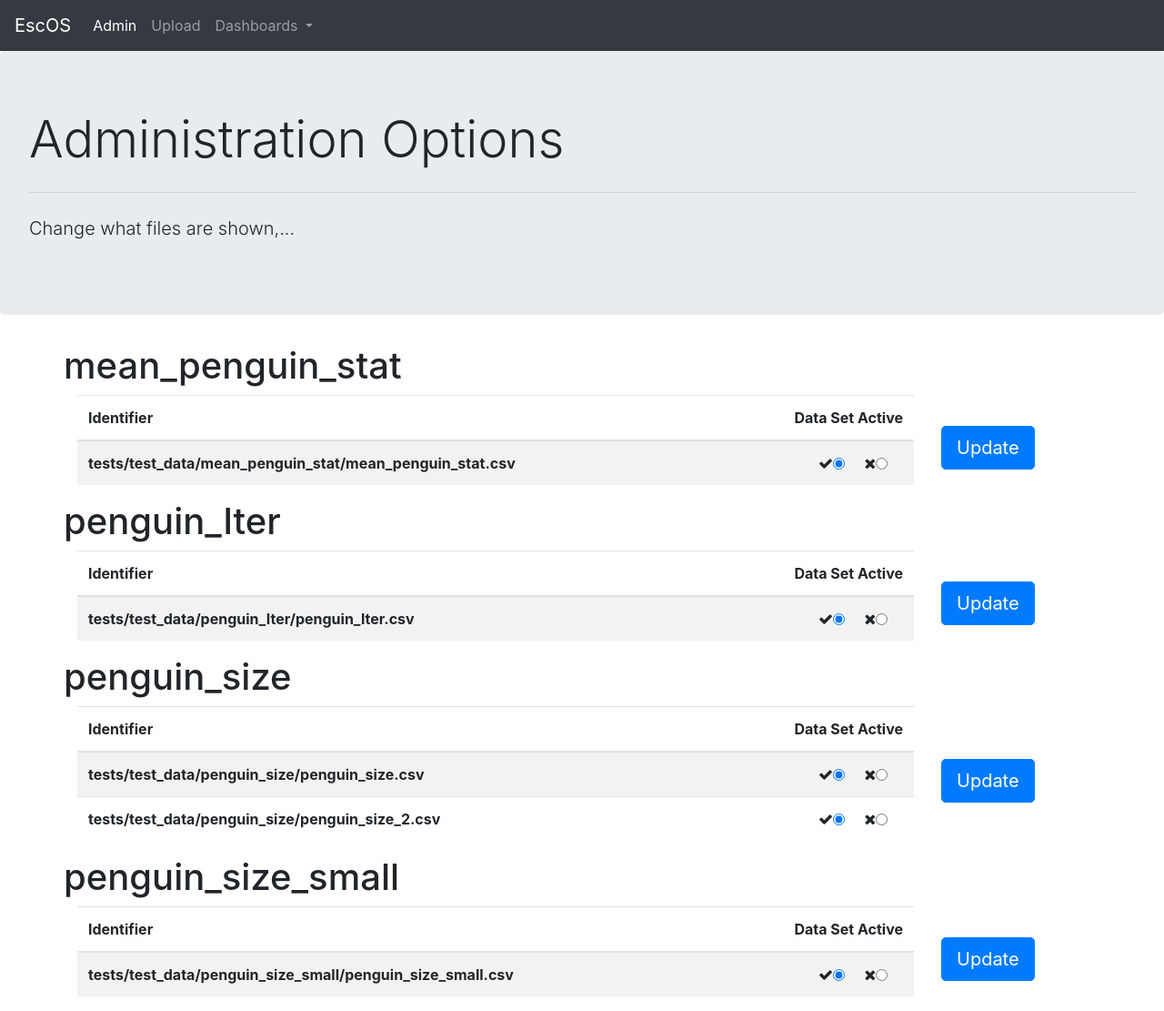
After one commit to twosixlabs/escalation_demo, a Flask app: page /admin in a window 1280 px wide. The commit adds this page. Shown: the whole page at 91% size. Run offline with Flask 2, Linux system fonts and the light colour scheme; some libraries are stand-ins or nearby versions.

Commit message:
added choice of files

```diff
--- a/escalation/app.py
+++ b/escalation/app.py
@@ -25,6 +25,9 @@ def create_app():
     from views.file_upload import upload_blueprint
 
     app.register_blueprint(upload_blueprint)
+    from views.admin import admin_blueprint
+
+    app.register_blueprint(admin_blueprint)
 
     return app
 
@@ -55,14 +58,14 @@ def configure_app(app, config_dict):
 
     app.config.data_handler = data_backend_class
     app.config.data_backend_writer = data_backend_writer
-    app.config.active_data_source_filters = []
+    app.config.active_data_source_filters = {}
     return app
 
 
 if __name__ == "__main__":
     # config_file_path = "tests/test_data/test_sql_app_config.json"
-    # config_file_path = "tests/test_data/test_app_local_handler_config.json"
-    config_file_path = "../yeast_states_app/yeast_states_config.json"
+    config_file_path = "tests/test_data/test_app_local_handler_config.json"
+    # config_file_path = "../yeast_states_app/yeast_states_config.json"
 
     with open(config_file_path, "r") as config_file:
         config_dict = json.load(config_file)
--- a/escalation/static/post_to_server.js
+++ b/escalation/static/post_to_server.js
@@ -1,5 +1,6 @@
-function post_to_server(plot_index) {
+function post_to_server(id_on_web_page) {
     //This allows the web page to focus where the plot was updated instead of starting at the top of the web page
-   $('#form_'.concat(plot_index)).attr('action','#graphic_'.concat(plot_index))
-  $('#form_'.concat(plot_index)).submit();
+    console.log(id_on_web_page)
+   $('#form_'.concat(id_on_web_page)).attr('action','#'.concat(id_on_web_page))
+  $('#form_'.concat(id_on_web_page)).submit();
 }
--- /dev/null
+++ b/escalation/templates/admin.html
@@ -0,0 +1,62 @@
+{% extends 'base.html' %}
+
+
+
+
+{% block content %}
+<div class="jumbotron">
+    <h1 class="display-4">Administration Options</h1>
+    <hr class="my-4">
+    <p class="lead">Change what files are shown,...</p>
+</div>
+
+<div class="container">
+    {% for data_source, identifiers in data_source_dict.items() %}
+        <form method="post" id={{
+    "form_" ~ data_source }}>
+    <input type="hidden" name="data_sources" value={{ data_source }}>
+    </form>
+    <div class="row" id={{ data_source }}>
+        <h1>{{ data_source }} </h1>
+    </div>
+    <div class="row">
+    <div class="col-10">
+        <table class="table table-striped">
+          <thead>
+            <tr>
+              <th scope="col">Identifier</th>
+              <th scope="col" class="text-right">Data Set Active</th>
+            </tr>
+          </thead>
+      <tbody>
+      {% for identifier in identifiers %}
+        <tr>
+          <th scope="row">{{ identifier }}</th>
+          <td class="text-right">
+              {%  set identifier_active = identifier in data_source_active_dict[data_source] %}
+              <div class="form-check form-check-inline">
+                <label class="form-check-label" for={{ data_source~"_"~identifier~"_active" }}><i class="fa fa-check" aria-hidden="true"></i></label>
+                <input class="form-check-input" type="radio" name={{ identifier }} id={{ data_source~"_"~identifier~"_active" }} value='active' form={{ "form_" ~ data_source }} {% if identifier_active %} checked>{% else %} > {% endif %}
+
+            </div>
+            <div class="form-check form-check-inline">
+
+                <label class="form-check-label" for={{ data_source~"_"~identifier~"_inactive" }}><i class="fa fa-times" aria-hidden="true"></i></label>
+                <input class="form-check-input" type="radio" name={{ identifier }} id={{ data_source~"_"~identifier~"_inactive" }} value='inactive' form={{ "form_" ~ data_source }} {% if identifier_active %} >{% else %} checked> {% endif %}
+            </div>
+          </td>
+        </tr>
+      {% endfor %}
+      </tbody>
+    </table>
+    </div>
+    <div class="col-2 align-self-center">
+        <button type="button" class="btn btn-primary btn-lg" onclick=post_to_server('{{ data_source }}')>Update
+            </button>
+    </div>
+    </div>
+
+{% endfor %}
+</div>
+
+{% endblock %}
--- a/escalation/templates/base.html
+++ b/escalation/templates/base.html
@@ -31,13 +31,13 @@
 <body>
 
 <nav class="navbar sticky-top navbar-expand-lg navbar-dark bg-dark">
-  <a class="navbar-brand" href="#">EscOS</a>
+  <a class="navbar-brand" href="{{ url_for('dashboard.main_page') }}">EscOS</a>
 
     <ul class="navbar-nav mr-auto">
       <li class="nav-item {% if request.path=="/admin" %} active {% endif %}">
-        <a class="nav-link" href="#">Admin</a>
+        <a class="nav-link" href={{ url_for('admin.admin_page') }}>Admin</a>
       </li>
-      <li class="nav-item {% if request.path=="/upload" %} active {% endif %}">
+      <li class="nav-item {% if request.path==url_for('upload.submission_view') %} active {% endif %}">
         <a class="nav-link" href={{ url_for('upload.submission_view') }}>Upload</a>
       </li>
       <li class="nav-item dropdown {% if "/dashboard/" in request.path %} active {% endif %}">
@@ -45,9 +45,9 @@
           Dashboards
         </a>
         <div class="dropdown-menu" aria-labelledby="navbarDropdown">
-            {% for button in buttons %}
-        <a class="dropdown-item" href={{ url_for('dashboard.graphic_page', page_name=button['link']) }}>{{
-        button['button_label'] }}</a>
+            {% for dashboard_page in dashboard_pages %}
+        <a class="dropdown-item" href={{ url_for('dashboard.graphic_page', page_name=dashboard_page['link']) }}>{{
+        dashboard_page['button_label'] }}</a>
         {% endfor %}
         </div>
       </li>
--- a/escalation/templates/numerical_filter.html
+++ b/escalation/templates/numerical_filter.html
@@ -4,7 +4,7 @@
     {% for position in ['upper', 'lower'] %}
         <div class="input-group">
         <div class="input-group-prepend">
-    <select class="custom-select custom-select-sm" name={{ "selection_" ~ selector_index ~ "_" ~ position ~ "_operation" }}  form={{ "form_" ~ graphic_index }}>
+    <select class="custom-select custom-select-sm" name={{ "selection_" ~ selector_index ~ "_" ~ position ~ "_operation" }}  form={{ "form_" ~ "graphic_" ~ graphic_index }}>
       {% for col_name in selector['entries'] %}
         <option value={{ col_name }}
                   {% if col_name == selector['active_selector'][position]['operation'] %}selected> {% else %}> {% endif %} {{ col_name }}</option>
@@ -12,7 +12,7 @@
     </select>
    </div>
 
-    <input class="form-control form-control-sm" name={{ "selection_" ~ selector_index ~ "_" ~ position ~ "_value" }}  type="number" {{ "value="~selector['active_selector'][position]['value'] if selector['active_selector'][position]['value']}} form={{ "form_" ~ graphic_index }}>
+    <input class="form-control form-control-sm" name={{ "selection_" ~ selector_index ~ "_" ~ position ~ "_value" }}  type="number" {{ "value="~selector['active_selector'][position]['value'] if selector['active_selector'][position]['value']}} form={{ "form_" ~ "graphic_"~ graphic_index }}>
         </div>
         <!--{% if not loop.last %}<div class="row"><div class="col"><p class="text-center">and </p></div></div>{% endif %}-->
 {% endfor %}
--- a/escalation/templates/select_axis.html
+++ b/escalation/templates/select_axis.html
@@ -1,7 +1,7 @@
 {% set col=selector['column'] %}
 
 <h6>{{ col ~ " axis" }}</h6>
-    <select class="custom-select custom-select mb-3" name={{ "selection_" ~ selector_index }} id={{ col }} form={{ "form_" ~ graphic_index }}>
+    <select class="custom-select custom-select mb-3" name={{ "selection_" ~ selector_index }} id={{ col }} form={{ "form_" ~ "graphic_" ~ graphic_index }}>
     {% for col_name in selector['entries'] %}
   <option value={{ col_name }}
                   {% if col_name in selector['active_selector'] %}selected> {% else %}> {% endif %} {{ col_name }}</option>
--- a/escalation/templates/select_filter.html
+++ b/escalation/templates/select_filter.html
@@ -1,7 +1,7 @@
 {% set col=selector['column'] %}
 
 <h6>{{ col }}</h6>
-    <select class="custom-select" id={{ col }} name={{ "selection_" ~ selector_index }} form={{ "form_" ~ graphic_index }}
+    <select class="custom-select" id={{ col }} name={{ "selection_" ~ selector_index }} form={{ "form_" ~ "graphic_" ~ graphic_index }}
             {% if selector['options']['multiple'] %}  multiple size="3"> {% else %} > {% endif %}
     <option value="SHOW_ALL_ROW"> {{'All Rows'}}</option>
     {% for col_name in selector['entries'] %}
--- a/escalation/validate_schema.py
+++ b/escalation/validate_schema.py
@@ -30,7 +30,7 @@ def validate_config_data_references(config_dict):
         # handle code differently at two spots depending on whether we are dealing with file system or database
         csv_flag = config_dict[DATA_BACKEND] == LOCAL_CSV
         data_source_names = config_dict[DATA_SOURCES]
-
+        # data_backend_writer may be useful
         if csv_flag:
             from escalation.database.local_handler import LocalCSVDataInventory
 
--- /dev/null
+++ b/escalation/views/admin.py
@@ -0,0 +1,62 @@
+import copy
+
+from flask import current_app, render_template, Blueprint, request, jsonify, flash
+
+from controller import create_link_buttons_for_available_pages
+from utility.constants import (
+    INDEX_COLUMN,
+    UPLOAD_ID,
+    APP_CONFIG_JSON,
+    AVAILABLE_PAGES,
+    DATA_SOURCES,
+)
+
+ADMIN_HTML = "admin.html"
+INACTIVE = "inactive"
+ACTIVE = "active"
+admin_blueprint = Blueprint("admin", __name__)
+
+
+@admin_blueprint.route("/admin", methods=("GET",))
+def admin_page():
+    data_inventory = current_app.config.data_backend_writer
+    existing_data_sources = data_inventory.get_available_data_source()
+    data_sources = sorted(existing_data_sources)
+    data_source_dict = {
+        data_source: data_inventory.get_identifier_for_data_source(data_source)
+        for data_source in data_sources
+    }
+    data_source_active_dict = copy.deepcopy(data_source_dict)
+    data_source_active_dict.update(current_app.config.active_data_source_filters)
+    return render_template(
+        ADMIN_HTML,
+        data_source_dict=data_source_dict,
+        data_source_active_dict=data_source_active_dict,
+    )
+
+
+@admin_blueprint.route("/admin", methods=("POST",))
+def submission():
+    active_data_dict = request.form.to_dict()
+    data_source_name = active_data_dict.pop(DATA_SOURCES)
+    if INACTIVE in active_data_dict.values():
+        current_app.config.active_data_source_filters.update(
+            {
+                data_source_name: [
+                    identifier
+                    for (identifier, active_state) in active_data_dict.items()
+                    if active_state == ACTIVE
+                ]
+            }
+        )
+    else:
+        current_app.config.active_data_source_filters.pop(data_source_name, [])
+    return admin_page()
+
+
+@admin_blueprint.context_processor
+def get_dashboard_pages():
+    # used for the navigation bar
+    available_pages = current_app.config.get(APP_CONFIG_JSON)[AVAILABLE_PAGES]
+    dashboard_pages = create_link_buttons_for_available_pages(available_pages)
+    return dict(dashboard_pages=dashboard_pages)
--- a/escalation/views/dashboard.py
+++ b/escalation/views/dashboard.py
@@ -31,3 +31,11 @@ def new_graphic_page(page_name):
         current_app.config.get(APP_CONFIG_JSON), page_name, request.form
     )
     return render_template(DATALAYOUT, buttons=buttons, **html_data)
+
+
+@dashboard_blueprint.context_processor
+def get_dashboard_pages():
+    # used for the navigation bar
+    available_pages = current_app.config.get(APP_CONFIG_JSON)[AVAILABLE_PAGES]
+    dashboard_pages = create_link_buttons_for_available_pages(available_pages)
+    return dict(dashboard_pages=dashboard_pages)
--- a/escalation/views/file_upload.py
+++ b/escalation/views/file_upload.py
@@ -68,10 +68,7 @@ def submission_view():
     data_inventory = current_app.config.data_backend_writer
     existing_data_sources = data_inventory().get_available_data_source()
     data_sources = sorted(existing_data_sources)
-    # used for the navigation bar
-    available_pages = current_app.config.get(APP_CONFIG_JSON)[AVAILABLE_PAGES]
-    buttons = create_link_buttons_for_available_pages(available_pages)
-    return render_template(UPLOAD_HTML, data_sources=data_sources, buttons=buttons)
+    return render_template(UPLOAD_HTML, data_sources=data_sources)
 
 
 @upload_blueprint.route("/upload", methods=("POST",))
@@ -105,7 +102,13 @@ def submission():
         return jsonify({"success": "Added submission"})
     else:
 
-        available_pages = current_app.config.get(APP_CONFIG_JSON)[AVAILABLE_PAGES]
-        buttons = create_link_buttons_for_available_pages(available_pages)
         # if the request came from the web browser, provide an HTML repsonse
-        return render_template("success.html", username="Captain Kirk", buttons=buttons)
+        return render_template("success.html", username="Captain Kirk")
+
+
+@upload_blueprint.context_processor
+def get_dashboard_pages():
+    # used for the navigation bar
+    available_pages = current_app.config.get(APP_CONFIG_JSON)[AVAILABLE_PAGES]
+    dashboard_pages = create_link_buttons_for_available_pages(available_pages)
+    return dict(dashboard_pages=dashboard_pages)
```
Also changed, not shown: escalation/database/local_handler.py (+12 -9 lines), escalation/database/sql_handler.py (+27 -1 lines), escalation/templates/datalayout.html (+5 -7 lines), escalation/tests/test_local_handler.py (+12 -11 lines), templates/admin.html (deleted, +0 -21 lines).
